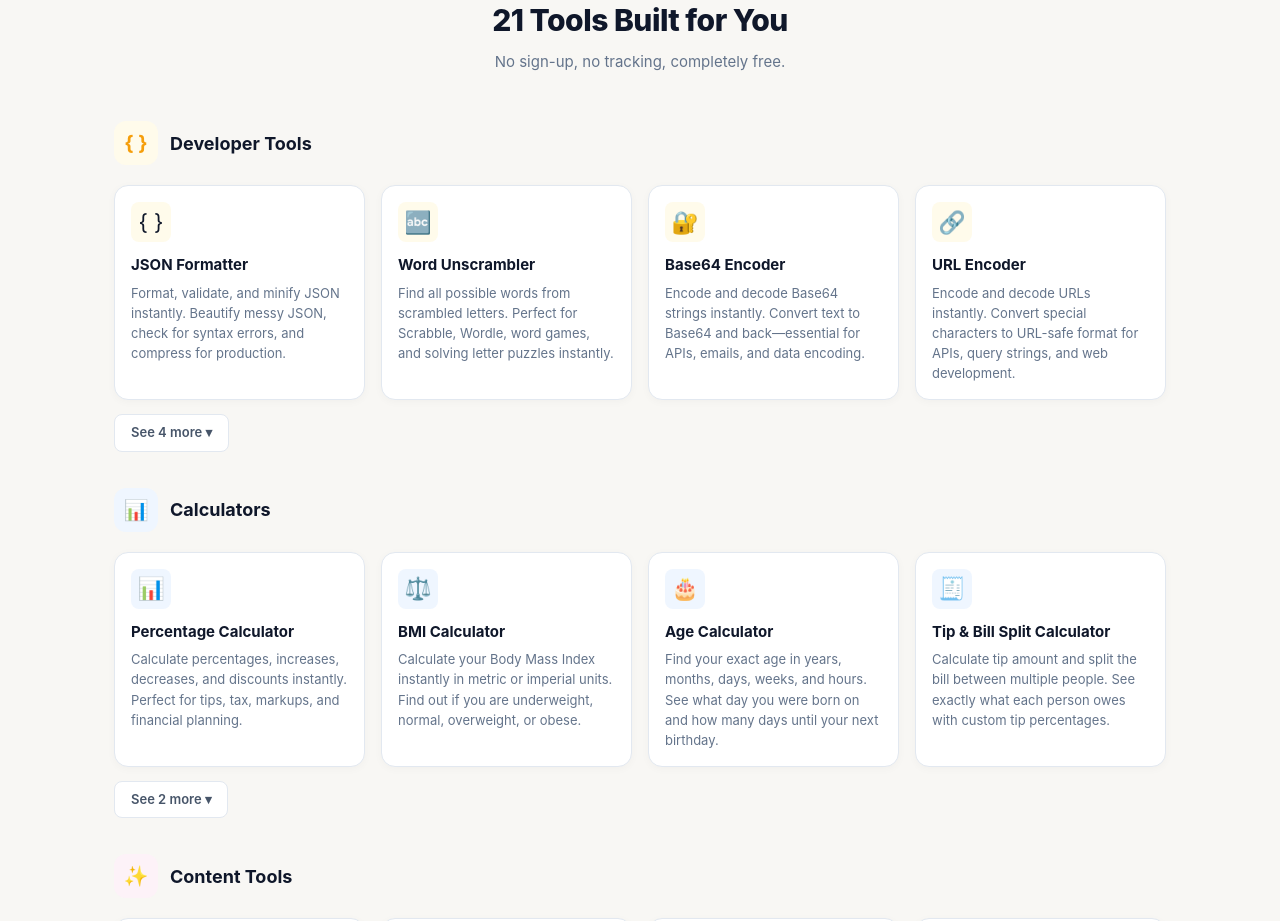
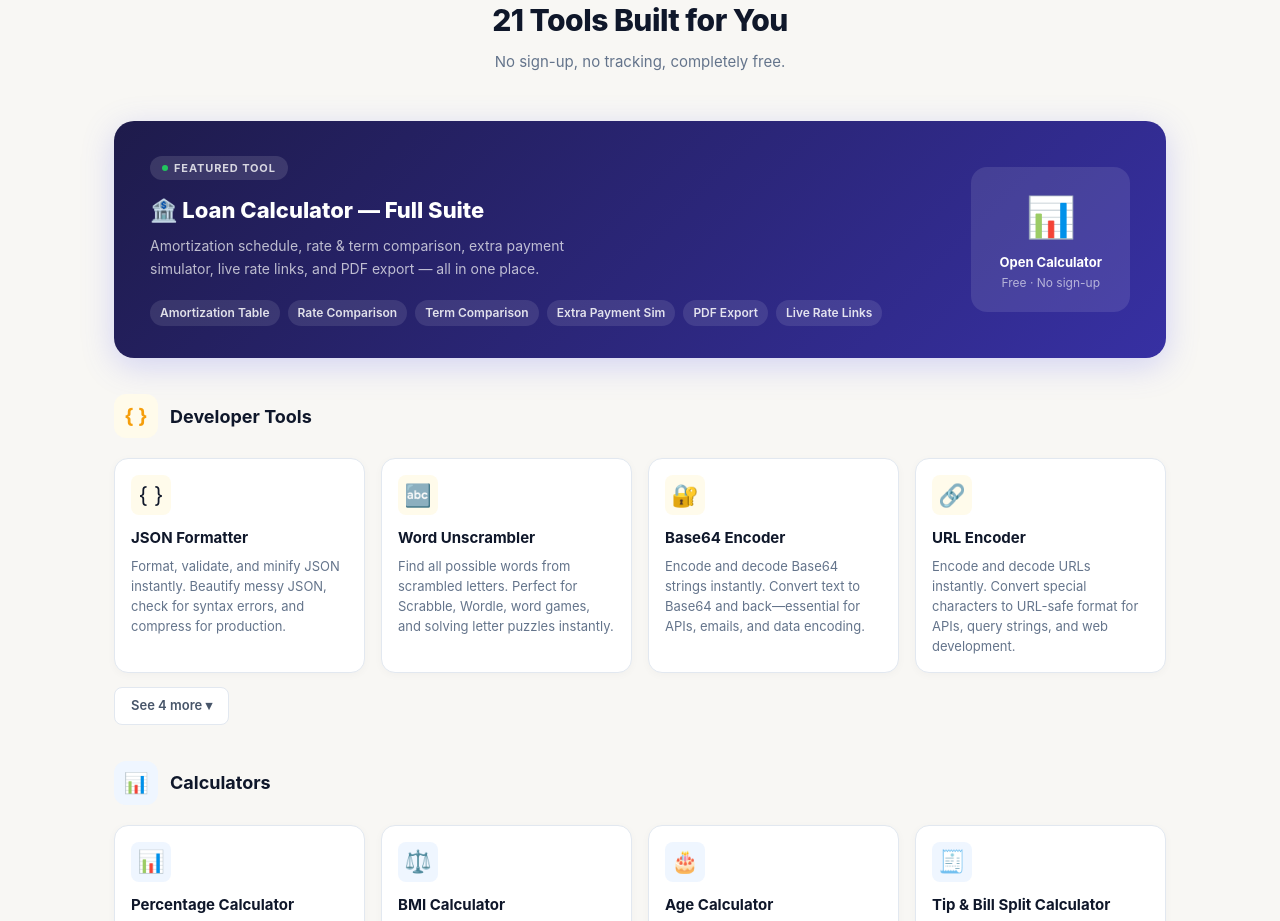
Before and after one commit to rakeshv02/tabutility-landing, a React (Vite) app: page / in a window 1280 px wide. Shown: the part 960-1881 px from the top of the page. Built offline with nearby package versions, Linux system fonts and the light colour scheme.

Commit message:
Update App.jsx

```diff
--- a/src/App.jsx
+++ b/src/App.jsx
@@ -392,6 +392,54 @@ export default function App() {
             No sign-up, no tracking, completely free.
           </p>
         </div>
+
+        {/* ── Featured: Loan Hub ── */}
+        <a
+          href="https://loan-calculator.tabutility.com"
+          target="_blank"
+          rel="noopener noreferrer"
+          style={{
+            display: "block",
+            marginBottom: 36,
+            textDecoration: "none",
+            background: "linear-gradient(135deg, #1e1b4b, #3730a3)",
+            borderRadius: 20,
+            padding: "32px 36px",
+            boxShadow: "0 8px 32px rgba(99,102,241,0.25)",
+            transition: "transform 0.2s, box-shadow 0.2s",
+          }}
+          onMouseEnter={(e) => {
+            e.currentTarget.style.transform = "translateY(-2px)";
+            e.currentTarget.style.boxShadow = "0 12px 40px rgba(99,102,241,0.35)";
+          }}
+          onMouseLeave={(e) => {
+            e.currentTarget.style.transform = "";
+            e.currentTarget.style.boxShadow = "0 8px 32px rgba(99,102,241,0.25)";
+          }}
+        >
+          <div style={{ display: "flex", flexWrap: "wrap", justifyContent: "space-between", alignItems: "center", gap: 24 }}>
+            <div style={{ flex: 1, minWidth: 200 }}>
+              <div style={{ display: "inline-flex", alignItems: "center", gap: 6, background: "rgba(255,255,255,0.12)", borderRadius: 999, padding: "4px 12px", marginBottom: 14 }}>
+                <span style={{ width: 6, height: 6, borderRadius: "50%", background: "#22c55e", display: "inline-block" }} />
+                <span style={{ fontSize: 11, fontWeight: 700, color: "rgba(255,255,255,0.8)", textTransform: "uppercase", letterSpacing: "0.08em" }}>Featured Tool</span>
+              </div>
+              <h3 style={{ margin: "0 0 8px", fontSize: 22, fontWeight: 800, color: "#fff" }}>🏦 Loan Calculator — Full Suite</h3>
+              <p style={{ margin: "0 0 20px", fontSize: 14, color: "rgba(255,255,255,0.7)", lineHeight: 1.6, maxWidth: 480 }}>
+                Amortization schedule, rate &amp; term comparison, extra payment simulator, live rate links, and PDF export — all in one place.
+              </p>
+              <div style={{ display: "flex", flexWrap: "wrap", gap: 8 }}>
+                {["Amortization Table", "Rate Comparison", "Term Comparison", "Extra Payment Sim", "PDF Export", "Live Rate Links"].map(f => (
+                  <span key={f} style={{ fontSize: 12, fontWeight: 600, color: "rgba(255,255,255,0.85)", background: "rgba(255,255,255,0.1)", borderRadius: 999, padding: "4px 10px" }}>{f}</span>
+                ))}
+              </div>
+            </div>
+            <div style={{ flexShrink: 0, background: "rgba(255,255,255,0.1)", borderRadius: 16, padding: "20px 28px", textAlign: "center" }}>
+              <div style={{ fontSize: 40, marginBottom: 6 }}>📊</div>
+              <div style={{ fontSize: 13, fontWeight: 700, color: "#fff" }}>Open Calculator</div>
+              <div style={{ fontSize: 12, color: "rgba(255,255,255,0.6)", marginTop: 2 }}>Free · No sign-up</div>
+            </div>
+          </div>
+        </a>
 
         {(() => {
           const multiCategories = sortedCategories.filter(
```
